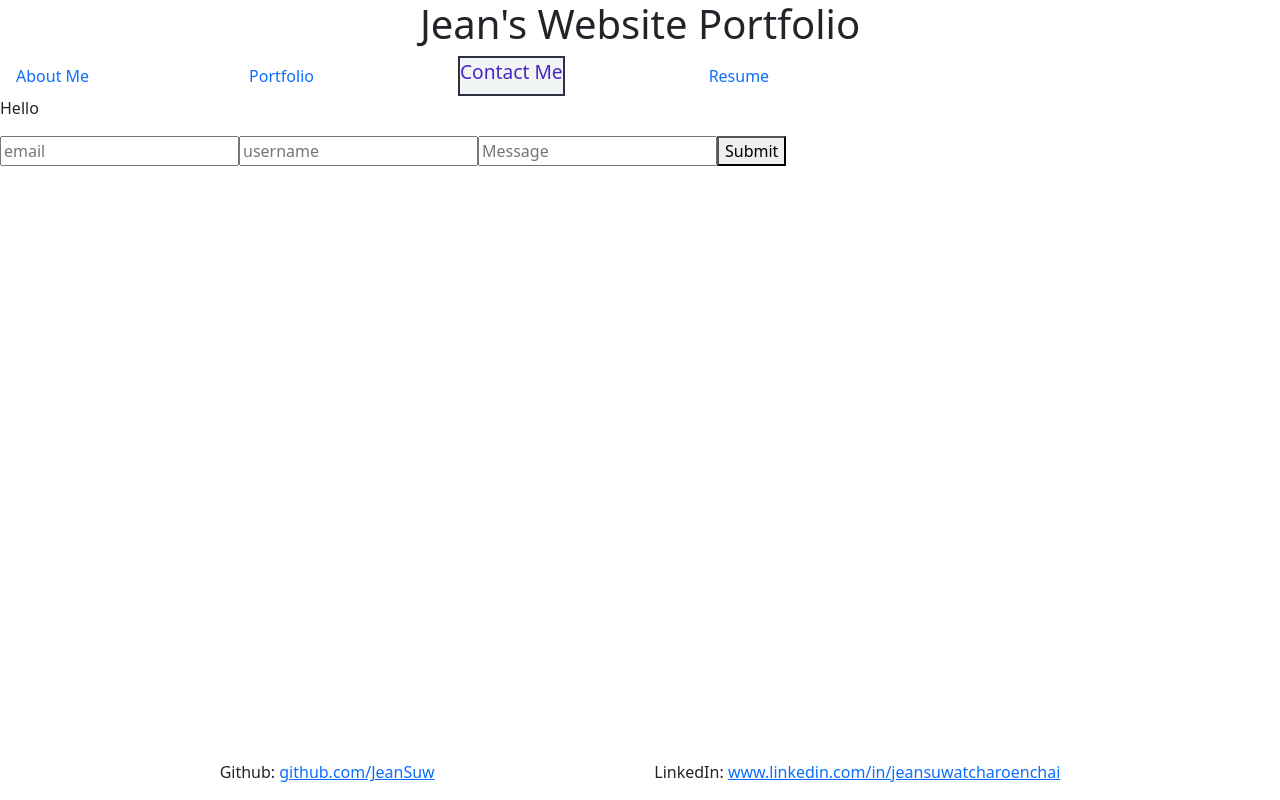
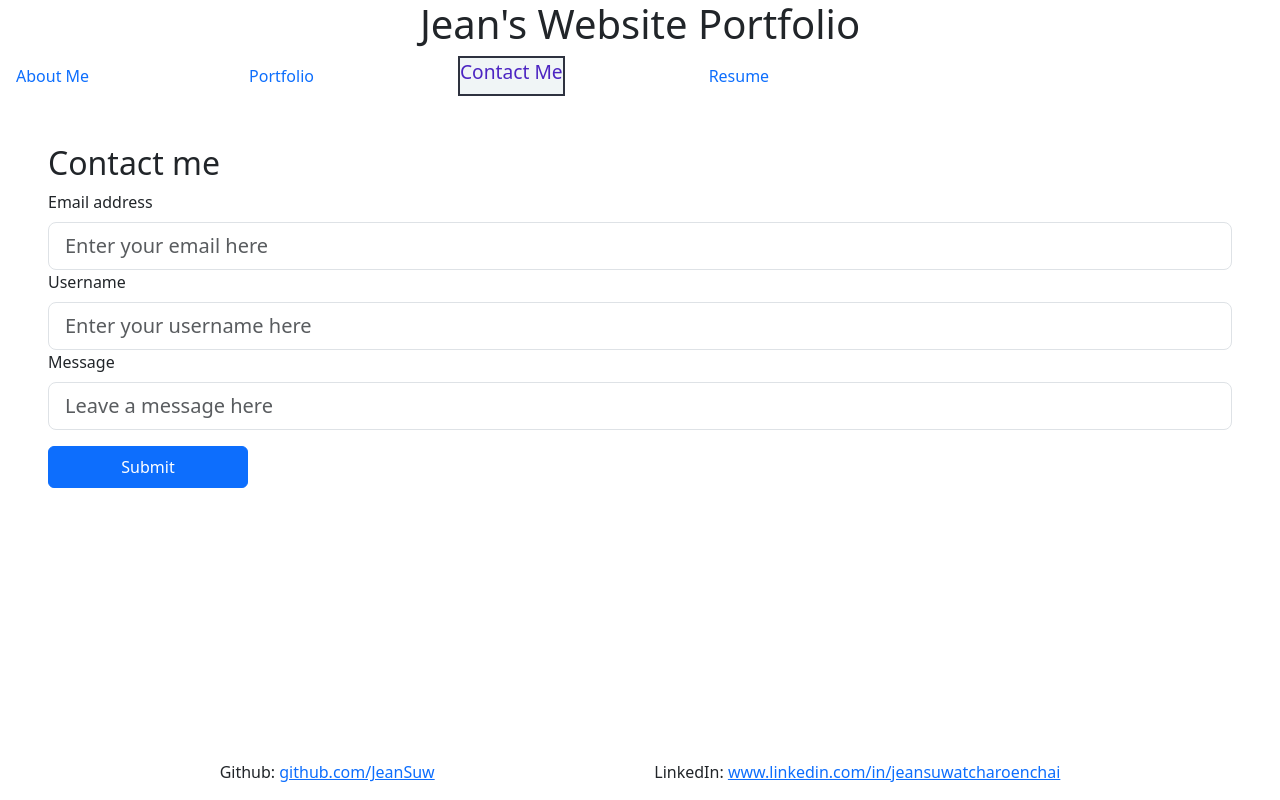
Before and after one commit to JeanSuw/my-react-portfolio, a React (Create React App) app: page / in a window 1280 px wide. Both pictures are taken after a click on the element "Contact Me". Built offline with nearby package versions, Linux system fonts and the light colour scheme.

Commit message:
Formated contact me

```diff
--- a/src/components/Contact/index.js
+++ b/src/components/Contact/index.js
@@ -47,31 +47,37 @@ function Form() {
     };
 
     return (
-      <div>
-        <p>Hello {userName}</p>
+      <div className='mx-5 my-5'>
+        <h2>Contact me</h2>
         <form className="form">
+        <label htmlFor="email" className="form-label">Email address</label>
           <input
+            className="form-control form-control-lg"
             value={email}
             name="email"
             onChange={handleInputChange}
             type="email"
-            placeholder="email"
+            placeholder="Enter your email here"
           />
+        <label htmlFor="usernamel" className="form-label">Username</label>
           <input
+            className="form-control form-control-lg"
             value={userName}
             name="userName"
             onChange={handleInputChange}
             type="text"
-            placeholder="username"
+            placeholder="Enter your username here"
           />
+        <label htmlFor="message" className="form-label">Message</label>
           <input
+            className="form-control form-control-lg"
             value={message}
             name="message"
             onChange={handleInputChange}
             type="message"
-            placeholder="Message"
+            placeholder="Leave a message here"
           />
-          <button type="button" onClick={handleFormSubmit}>Submit</button>
+          <button type="button" className="btn btn-primary my-3 p-2" style={{width: "200px"}} onClick={handleFormSubmit}>Submit</button>
         </form>
         {errorMessage && (
           <div>
--- a/src/components/Resume/index.js
+++ b/src/components/Resume/index.js
@@ -2,7 +2,7 @@ import React from 'react';
 
 function Resume () {
     return (
-        <section>
+        <section className='mx-5' >
             <h2>Resume</h2>
 
             <h3>For Software engineer</h3>
```
